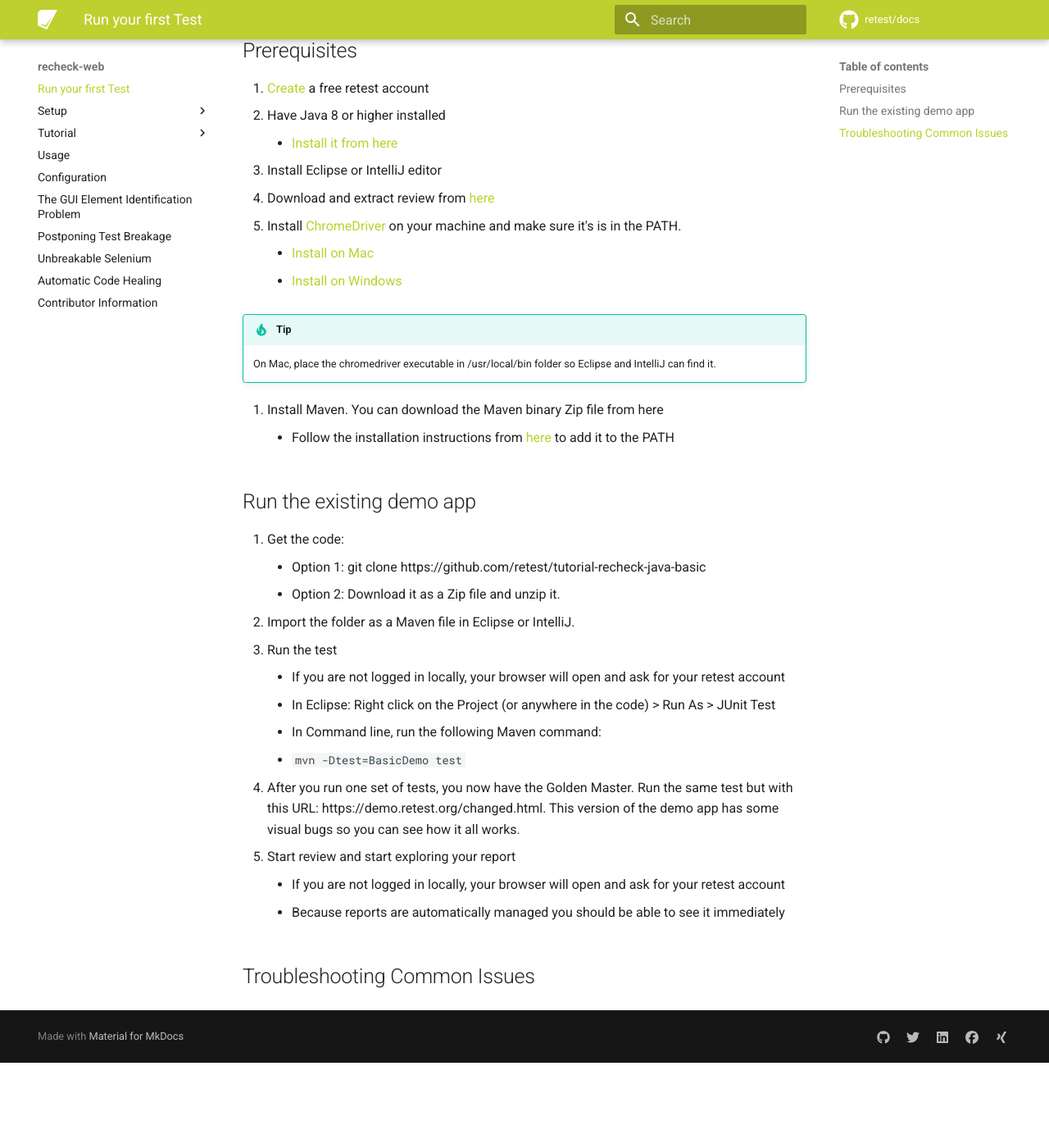
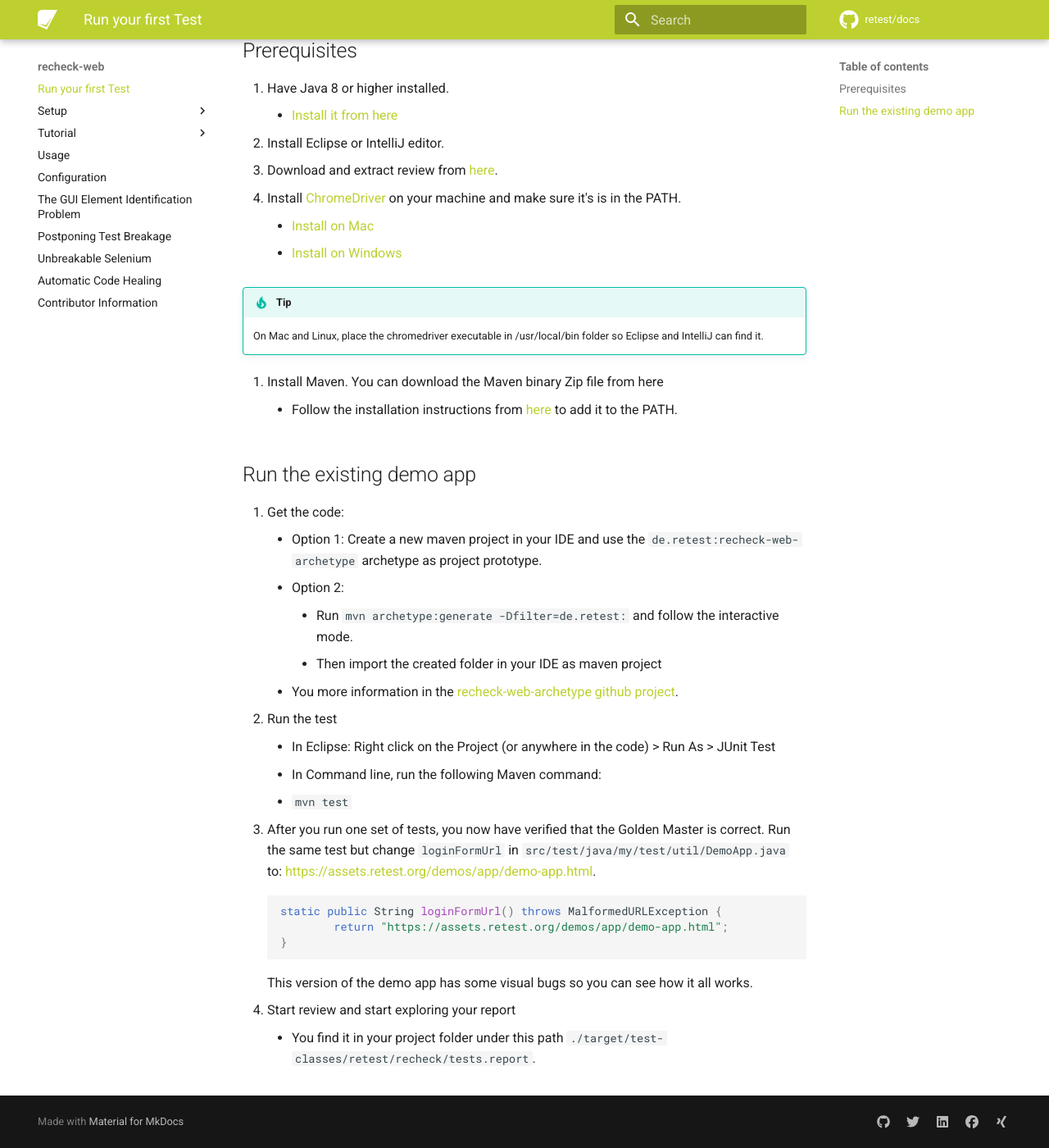
Before and after one commit to retest/docs, an MkDocs documentation site: the page built from docs/recheck-web/run-your-first-test.md, in a window 1280 px wide and 1400 px high, scrolled down 184 px. Shown: the whole window at 82% size. Built offline with MkDocs 1.6.1 and Material for MkDocs 9.7.7, drawn with Linux system fonts in a browser that asks for light colours; comment, search, counter and statistics services are not loaded; before the commit the page ends 1480 px from its top, so only the background shows below that.

Commit message:
Use recheck-web-archetype as start and other small fixes

````diff
--- a/docs/recheck-web/run-your-first-test.md
+++ b/docs/recheck-web/run-your-first-test.md
@@ -2,36 +2,46 @@
 
 ## Prerequisites
 
-1. [Create](https://login.retest.de/auth/realms/customer/account) a free retest account
-2. Have Java 8 or higher installed
-    * [Install it from here](https://www.java.com/en/download/help/download_options.xml)
-3. Install Eclipse or IntelliJ editor
-4. Download and extract review from [here](https://assets.retest.org/releases/review.html)
+<!-- 1. [Create](https://login.retest.de/auth/realms/customer/account) a free retest account. -->
+2. Have Java 8 or higher installed.
+    * [Install it from here](https://adoptopenjdk.net/)
+3. Install Eclipse or IntelliJ editor.
+4. Download and extract review from [here](https://assets.retest.org/releases/review.html).
 5. Install [ChromeDriver](https://chromedriver.chromium.org/getting-started) on your machine and make sure it's is in the PATH.
     * [Install on Mac](https://www.kenst.com/2015/03/installing-chromedriver-on-mac-osx/)
     * [Install on Windows](https://www.youtube.com/watch?v=dz59GsdvUF8)
 
 !!! tip
-    On Mac, place the chromedriver executable in /usr/local/bin folder so Eclipse and IntelliJ can find it.
+    On Mac and Linux, place the chromedriver executable in /usr/local/bin folder so Eclipse and IntelliJ can find it.
 
 6. Install Maven. You can download the Maven binary Zip file from here
-    * Follow the installation instructions from [here](https://maven.apache.org/install.html) to add it to the PATH
+    * Follow the installation instructions from [here](https://maven.apache.org/install.html) to add it to the PATH.
 
 ## Run the existing demo app
 
 1. Get the code:
-    * Option 1: git clone https://github.com/retest/tutorial-recheck-java-basic
-    * Option 2: Download it as a Zip file and unzip it.
-2. Import the folder as a Maven file in Eclipse or IntelliJ.
-3. Run the test
-    * If you are not logged in locally, your browser will open and ask for your retest account
+    * Option 1: Create a new maven project in your IDE and use the `de.retest:recheck-web-archetype` archetype as project prototype.
+    * Option 2:
+        * Run `mvn archetype:generate -Dfilter=de.retest:` and follow the interactive mode.
+        * Then import the created folder in your IDE as maven project
+    * You more information in the [recheck-web-archetype github project](https://github.com/retest/recheck-web-archetype#usage).
+2. Run the test
+    <!-- * If you are not logged in locally, your browser will open and ask for your retest account -->
     * In Eclipse:
         Right click on the Project (or anywhere in the code) > Run As > JUnit Test
     * In Command line, run the following Maven command:
-    * `mvn -Dtest=BasicDemo test`
-4. After you run one set of tests, you now have the Golden Master. Run the same test but with this URL: https://demo.retest.org/changed.html. This version of the demo app has some visual bugs so you can see how it all works.
-5. Start review and start exploring your report
-    * If you are not logged in locally, your browser will open and ask for your retest account
-    * Because reports are automatically managed you should be able to see it immediately
+    * `mvn test`
+3. After you run one set of tests, you now have verified that the Golden Master is correct. Run the same test but change `loginFormUrl` in `src/test/java/my/test/util/DemoApp.java` to: [https://assets.retest.org/demos/app/demo-app.html](https://assets.retest.org/demos/app/demo-app.html).
 
-## Troubleshooting Common Issues
+    ```java
+    static public String loginFormUrl() throws MalformedURLException {
+            return "https://assets.retest.org/demos/app/demo-app.html";
+    }
+    ```
+    This version of the demo app has some visual bugs so you can see how it all works.
+
+4. Start review and start exploring your report
+    * You find it in your project folder under this path `./target/test-classes/retest/recheck/tests.report`.
+
+    <!-- * If you are not logged in locally, your browser will open and ask for your retest account
+    * Because reports are automatically managed you should be able to see it immediately -->
````
Also changed, not shown: docs/contributing/code-of-conduct.md (+1 -1 lines), docs/contributing/guidelines.md (+1 -1 lines), docs/recheck-web/setup/maven.md (+4 -1 lines).
